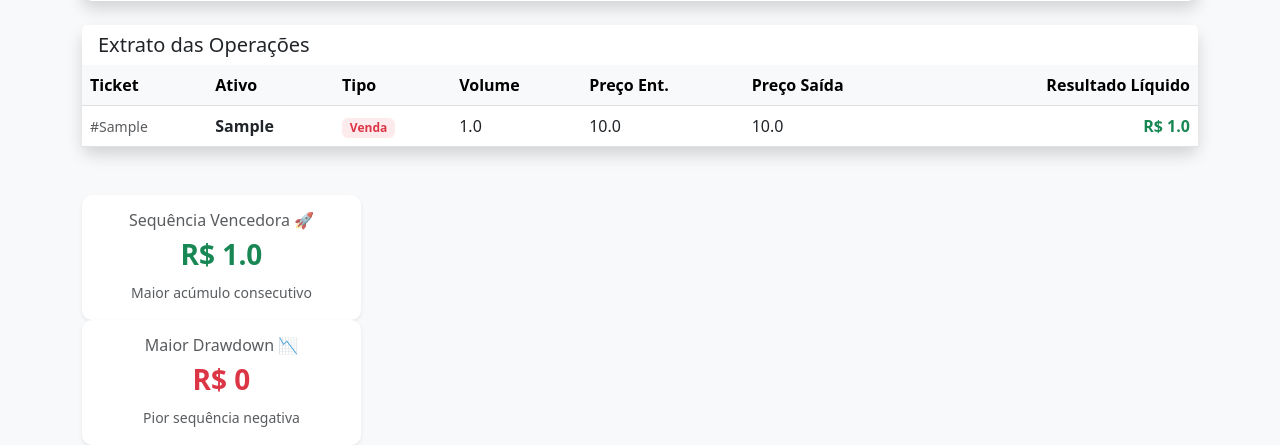
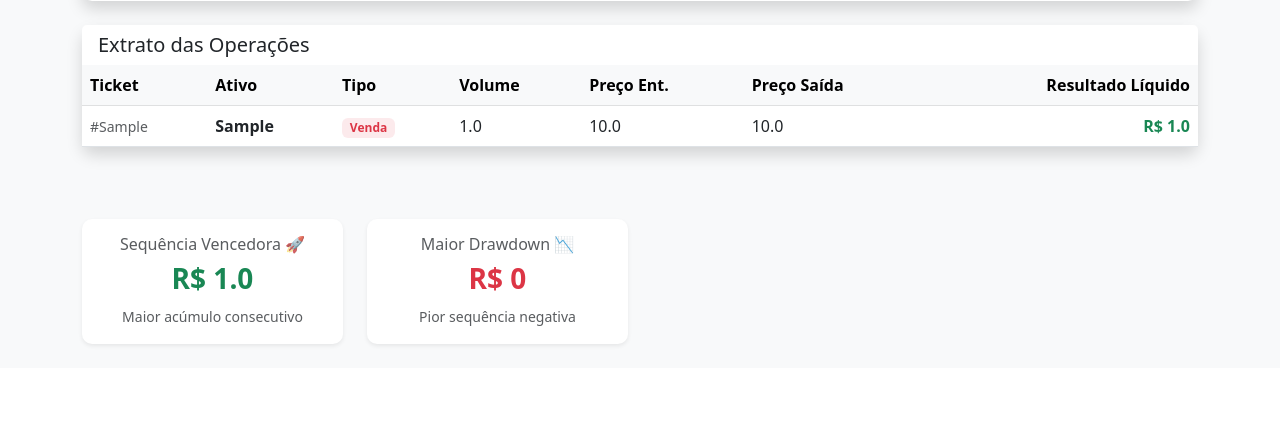
Before and after one commit to Adecidio/tradejournal-lite, a Flask app: page / in a window 1280 px wide. Shown: the part 1069-1514 px from the top of the page. After the commit the page ends 1416 px from the top, so only its background shows below. Run offline with Flask 3, Linux system fonts and the light colour scheme; a user stored in the database is signed in; tables that the repository leaves empty hold one stand-in row (values such as "Sample post").

Commit message:
Agrupando os dois cards de ganhos e perdas na mesma linha

```diff
--- a/app/templates/dashboard.html
+++ b/app/templates/dashboard.html
@@ -326,6 +326,7 @@
 </div>
 
     {% if current_user.is_premium %}
+    <div class="row mt-4 mb-4">
         <div class="col-md-3">
             <div class="card border-0 shadow-sm text-center h-100">
                 <div class="card-body">
@@ -348,6 +349,8 @@
                 </div>
             </div>
         </div>
+    </div>
+
     {% else %}
     <div class="row mt-4 mb-4">
         <div class="col-12">
```
Lines whose indentation alone changed are shown as unchanged.
